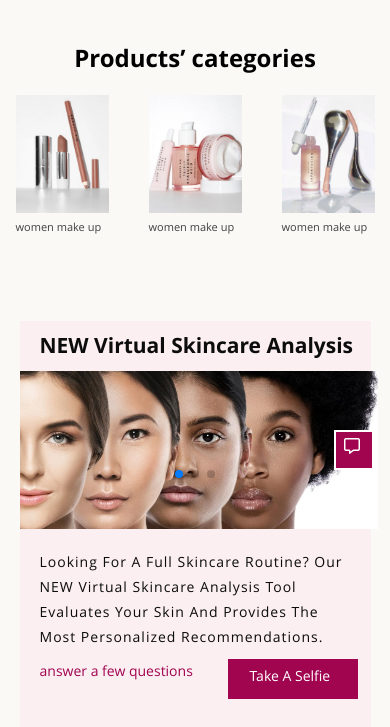
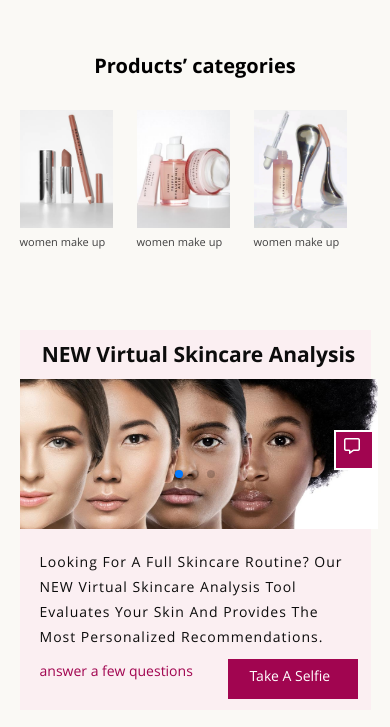
Before and after one commit to rasoolmir/Beautya, a plain HTML site: page index.html in a window 390 px wide. Shown: the part 358-1085 px from the top of the page. Drawn offline with nearby package versions, Linux system fonts and the light colour scheme.

Commit message:
update css

```diff
--- a/css/style.css
+++ b/css/style.css
@@ -1175,7 +1175,8 @@ display: none;
   justify-content: center;
   align-items: center;
   flex-direction: column;
-    }
+  max-width: 100%;
+  }
 
   .Products_Categorie h4 {
     font-size: 20px;
@@ -1217,24 +1218,24 @@ display: none;
     justify-content: center;
     align-items: center;
     flex-direction: column;
-      }
+    }
   .Products_Categorie h1 {
-    font-size: 24px;
-    display: block;
-
-  }
+    font-size: 20px;
+    display: block;
+    margin: 10px auto;
+    }
   .Products_Categorie h4 {
     display: none;
 
   }
     .Producte_Cat {
-    width: 93px;
-    margin: 20px;
-    height: 146px;
+      width: 100%;
+      margin: 20px auto;
+      height: 100%;
 
   }
   .Producte_Cat img {
-    width: 93px;
+    width: 80%;
     height: 118px;
     object-fit: cover;
     object-position: center;
@@ -1339,7 +1340,7 @@ display: none;
 .Analysis {
   background: var(--primary-25);
   width: 100%;
-  height: 432px;
+  height: 380px;
   max-width: 100%;
 }
 
@@ -1347,7 +1348,7 @@ display: none;
     font-size: 21px;
     display: block;
     grid-row: 1;
-    margin: 10px 20px;
+    margin: 10px auto;
     color: var(--black);
   }
   .Analysis_text h4 {
@@ -1365,7 +1366,7 @@ display: none;
   }
 
 .Analysis_Image {
-  height: 100%;
+  height: 150px;
   width: 100%;
   grid-row: 2;
 }
@@ -1377,6 +1378,7 @@ display: none;
 .Analysis_text {
   grid-row: 3;
   width: 100%;
+  height: 100%;
 }
 .Analysis_text h6 {
   display: none;
```
Also changed, not shown: index.html (+1 -1 lines).
